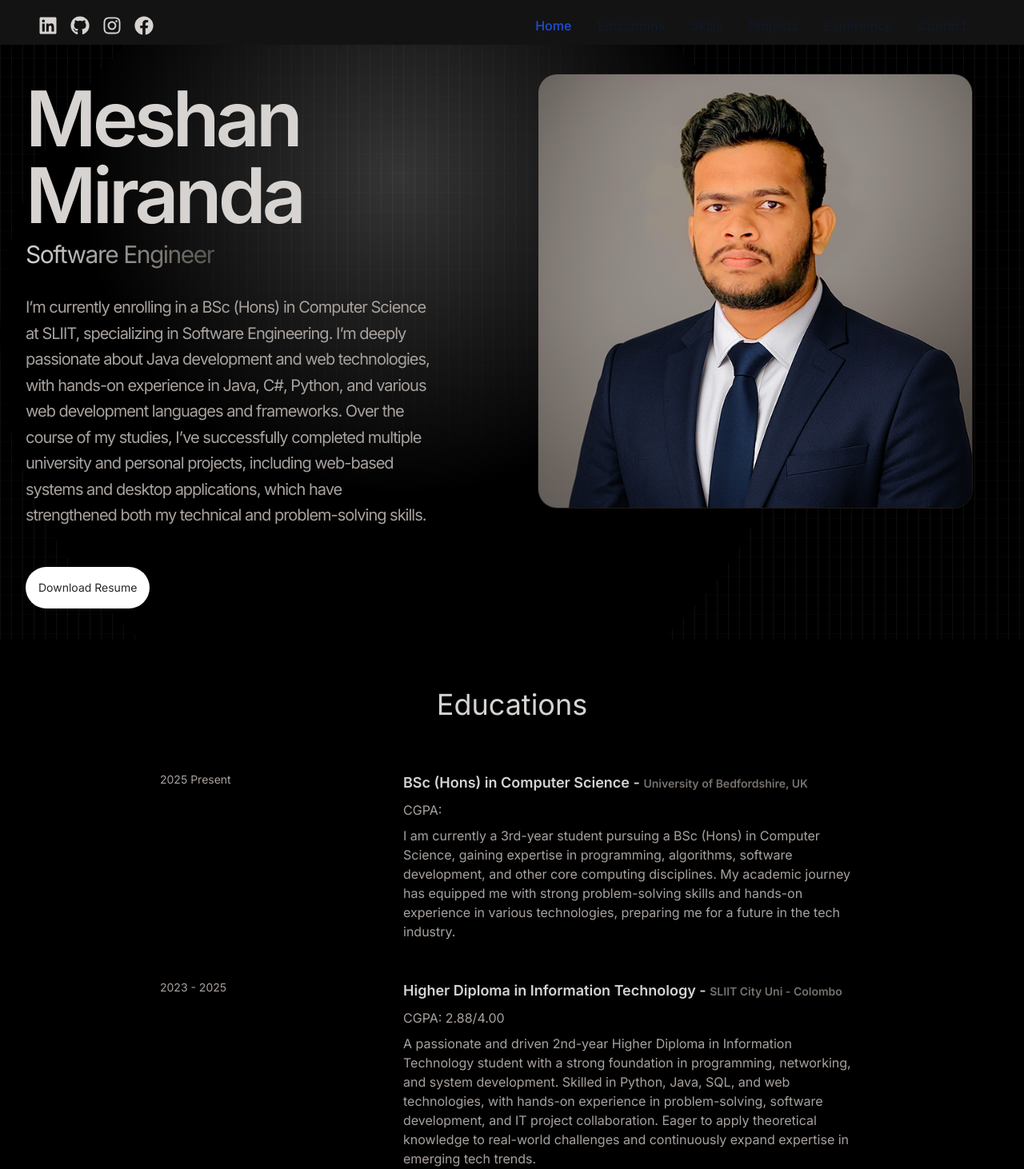
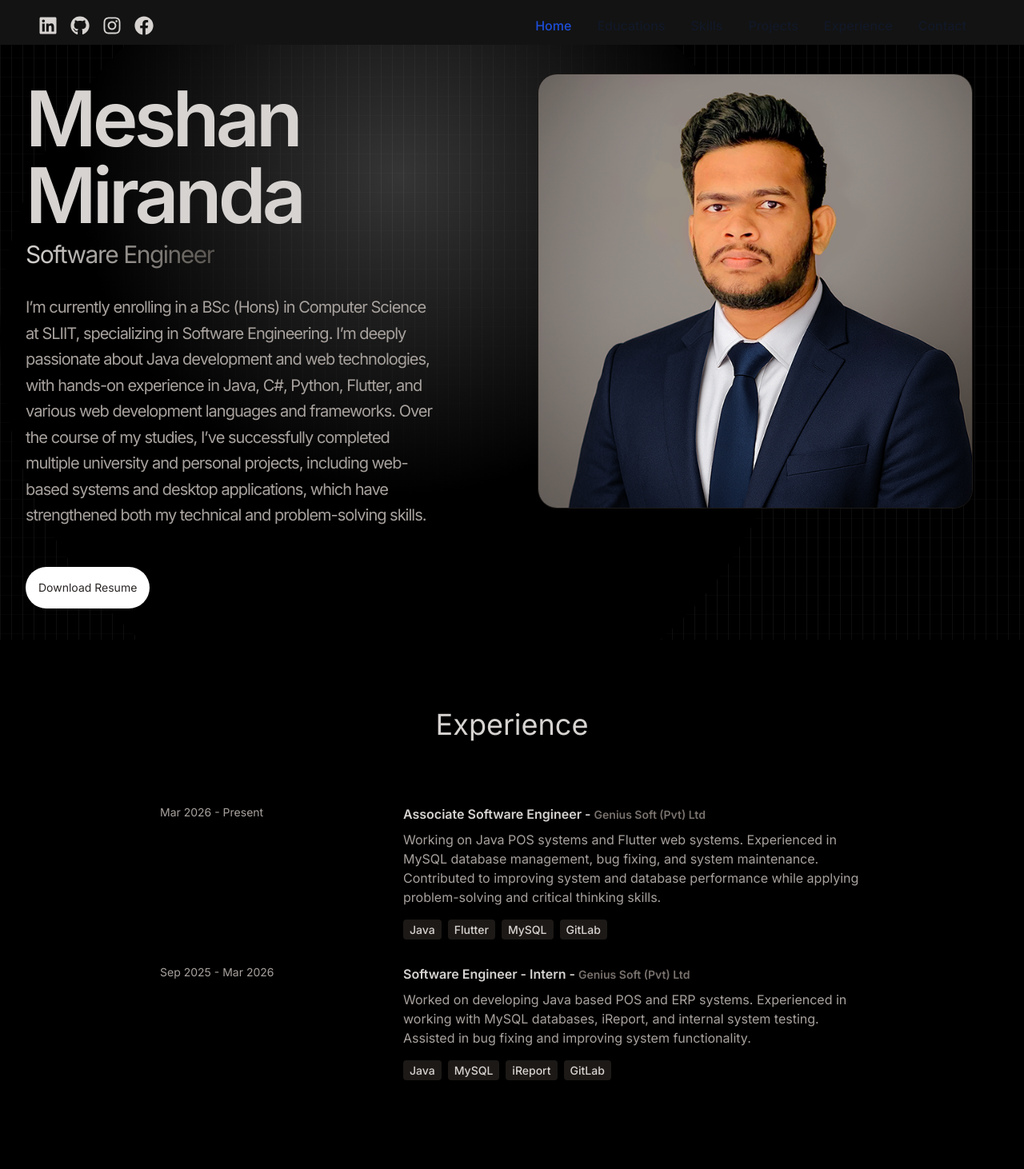
Before and after one commit to MeshanMiranda/portfolio, a React (Vite) app: page / in a window 1280 px wide. Shown: the top 1462 px of the page at 80% size. Built offline with nearby package versions, Linux system fonts and the light colour scheme.

Commit message:
Added genius soft

```diff
--- a/package.json
+++ b/package.json
@@ -24,7 +24,8 @@
     "preview": "vite preview"
   },
   "dependencies": {
-    "framer-motion": "^12.18.1",
+    "autoprefixer": "^10.4.21",
+    "framer-motion": "^12.23.6",
     "react": "^19.1.0",
     "react-dom": "^19.1.0",
     "react-icons": "^5.5.0",
@@ -36,7 +37,6 @@
     "@types/react": "^19.1.2",
     "@types/react-dom": "^19.1.2",
     "@vitejs/plugin-react": "^4.4.1",
-    "autoprefixer": "^10.4.21",
     "eslint": "^9.25.0",
     "eslint-plugin-react-hooks": "^5.2.0",
     "eslint-plugin-react-refresh": "^0.4.19",
--- a/src/App.jsx
+++ b/src/App.jsx
@@ -18,10 +18,10 @@ const App = () => {
         </div>
         <div className="container mx-auto">
           <div id="hero"><Hero /></div>
+          <div id="experience"><Experience /></div>
           <div id="educations"><Educations /></div>
           <div id="technologies"><Technologies /></div>
           <div id="projects"><Projects /></div>
-          <div id="experience"><Experience /></div>
           <div id="contact"><Contact /></div>
         </div>
       </div>
--- a/src/constants/index.js
+++ b/src/constants/index.js
@@ -9,18 +9,26 @@ import project8 from "../assets/projects/pro9.png";
 import project9 from "../assets/projects/pro10.png";
 import project10 from "../assets/projects/pro11.png";
 import project11 from "../assets/projects/pro12.png";
+import project12 from "../assets/projects/pro13.png";
 
-export const HERO_CONTENT = `I’m currently enrolling in a BSc (Hons) in Computer Science at SLIIT, specializing in Software Engineering. I’m deeply passionate about Java development and web technologies, with hands-on experience in Java, C#, Python, and various web development languages and frameworks. Over the course of my studies, I’ve successfully completed multiple university and personal projects, including web-based systems and desktop applications, which have strengthened both my technical and problem-solving skills.`;
+export const HERO_CONTENT = `I’m currently enrolling in a BSc (Hons) in Computer Science at SLIIT, specializing in Software Engineering. I’m deeply passionate about Java development and web technologies, with hands-on experience in Java, C#, Python, Flutter, and various web development languages and frameworks. Over the course of my studies, I’ve successfully completed multiple university and personal projects, including web-based systems and desktop applications, which have strengthened both my technical and problem-solving skills.`;
 
 export const ABOUT_TEXT = `I am a dedicated and versatile full stack developer with a passion for creating efficient and user-friendly web applications. With 5 years of professional experience, I have worked with a variety of technologies, including React, Next.js, Node.js, MySQL, PostgreSQL, and MongoDB. My journey in web development began with a deep curiosity for how things work, and it has evolved into a career where I continuously strive to learn and adapt to new challenges. I thrive in collaborative environments and enjoy solving complex problems to deliver high-quality solutions. Outside of coding, I enjoy staying active, exploring new technologies, and contributing to open-source projects.`;
 
 export const EXPERIENCES = [
   {
-    year: "2023 - 2024",
-    role: "Graphic Designer",
-    company: "Fiverr.com",
-    description: `Worked as a freelance graphic designer creating logos, social media content, posters, and branding materials for clients on Fiverr. Delivered creative and visually appealing designs tailored to client needs using tools like Photoshop, Illustrator, and Canva.`,
-    technologies: ["Photoshop", "Illustrator", "Canva"],
+    year: "Mar 2026 - Present",
+    role: "Associate Software Engineer",
+    company: "Genius Soft (Pvt) Ltd",
+    description: `Working on Java POS systems and Flutter web systems. Experienced in MySQL database management, bug fixing, and system maintenance. Contributed to improving system and database performance while applying problem-solving and critical thinking skills.`,
+    technologies: ["Java", "Flutter", "MySQL", "GitLab"],
+  },
+  {
+    year: "Sep 2025 - Mar 2026",
+    role: "Software Engineer - Intern",
+    company: "Genius Soft (Pvt) Ltd",
+    description: `Worked on developing Java based POS and ERP systems. Experienced in working with MySQL databases, iReport, and internal system testing. Assisted in bug fixing and improving system functionality.`,
+    technologies: ["Java", "MySQL", "iReport", "GitLab"],
   },
 ];
 
@@ -50,11 +58,10 @@ export const EDUCATIONS = [
 
 export const PROJECTS = [
   {
-    title: "Auditorium Seat Booking System",
-    image: project1,
-    description:
-      "A smart seating system designed for a university auditorium with a C-shaped layout. It optimizes seat allocation for events like TED Talks and lectures, ensuring VIPs and accessible needs are prioritized, groups sit together, and solo attendees aren't isolated. Admins can manually override seating rules when needed.",
-    technologies: ["HTML", "JavaScript", "Bootsrap", "PHP", "MySQL"],
+    title: "Dheewarayo - AI Powered Weather Prediction Mobile App",
+    image: project12,
+    description: "Dheewarayo is an AI-powered mobile application designed to enhance the safety, awareness and connectivity of fishermen in Sri Lanka. The app provides real-time weather alerts, marine forecasts, safe fishing zones, AI-driven fishing insights and a trusted community platform. My mission is to reduce risks at sea and strengthen the fisherman community through technology.",
+    technologies: ["Flutter", "Firebase", "Python", "TensorFlow", "FastAPI"],
   },
   {
     title: "Hotel Management System",
@@ -62,6 +69,13 @@ export const PROJECTS = [
     description:
       "As part of a university group project, I contributed to the development of a Hotel Management System using NetBeans (Java), JasperReports (iReport), and SQL. My responsibilities included: Rooms Management: Implemented features to manage room details, availability, and booking status. Supplier Management: Developed modules to handle supplier records, purchase tracking, and communication.",
     technologies: ["Java", "NetBeans", "MySQL", "Java Swing"],
+  },
+  {
+    title: "Auditorium Seat Booking System",
+    image: project1,
+    description:
+      "A smart seating system designed for a university auditorium with a C-shaped layout. It optimizes seat allocation for events like TED Talks and lectures, ensuring VIPs and accessible needs are prioritized, groups sit together, and solo attendees aren't isolated. Admins can manually override seating rules when needed.",
+    technologies: ["HTML", "JavaScript", "Bootsrap", "PHP", "MySQL"],
   },
   {
     title: "User Management System - MERN",
@@ -131,7 +145,7 @@ export const PROJECTS = [
 ];
 
 export const CONTACT = {
-  address: "Kandathoduwawa, Madurankuliya",
+  address: "Negombo, Sri Lanka",
   phoneNo: "+94764315233",
   email: "meshanmiranda@gmail.com",
 };
```
Also changed, not shown: src/components/Experience.jsx (+9 -10 lines), github_readme.txt (added), src/components/Educations.jsx (line endings or trailing spaces), 2 other files (tests, documents, lock files or other folders).
